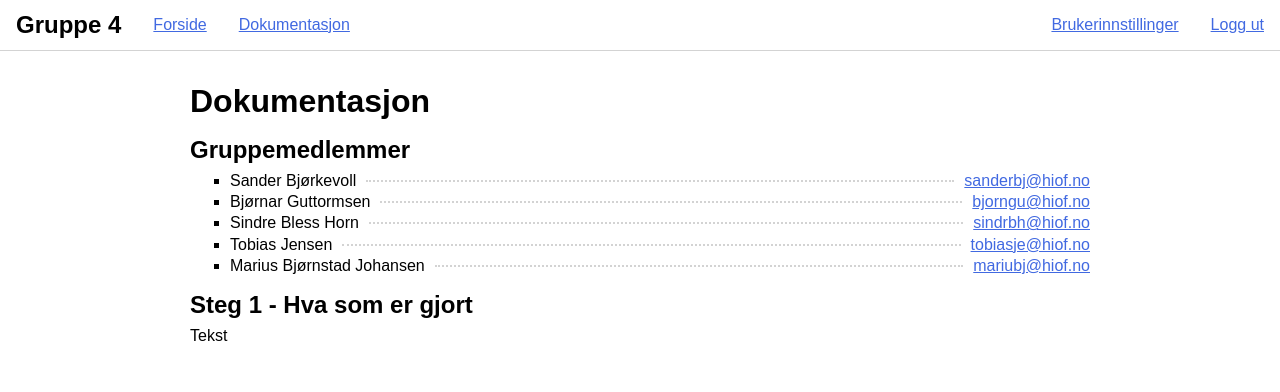
After one commit to sanderbjo/Datasikkerhet-i-utvikling-og-drift, a PHP site: page /documentation.php in a window 1280 px wide. The commit adds this page. Shown: the top 392 px of the page. Run offline with PHP 8.4, Linux system fonts and the light colour scheme; the visitor is signed in with stand-in values (Sample User, id 1).

Commit message:
Masse Endret tilbakemeldinger på formen i change-password.php slik at den er på lnje med andre former. Begynte på en side for dokumentasjon og la til en knapp på navbaren for den. Gjorde småendringer i foreleser.php og student.php slik at de blir stylet riktig og sikret noen queries for sql-injection.

```diff
--- a/css/style.css
+++ b/css/style.css
@@ -11,10 +11,24 @@ a {
     color: royalblue;
 }
 
+button {
+    cursor: pointer;
+}
+
 header {
     display: flex;
     justify-content: space-between;
     border-bottom: 1px lightgrey solid;
+}
+
+header h1 {
+    font-size: 1.5rem;
+    padding: 0 1rem;
+}
+
+header > div {
+    display: flex;
+    align-items: center;
 }
 
 header ul {
@@ -36,6 +50,8 @@ header button {
     border: none;
     padding: 1rem;
     font-size: 1em;
+    color: royalblue;
+    text-decoration-line: underline;
 }
 
 header a:hover,
@@ -47,7 +63,7 @@ header button:hover {
     display: flex;
     flex-direction: column;
     /*justify-content: center;*/
-    padding-top: 4rem;
+    padding-top: 2rem;
 }
 
 [class$="module"] {
@@ -90,15 +106,9 @@ header button:hover {
 }
 
 [class$="success"] {
-    color: lawngreen;
+    color: limegreen;
+    /*color: lawngreen;*/
     font-weight: bold;
-}
-
-[class$="module"] [class$="form"] div .line-form-error {
-    position: absolute;
-    left: calc(100% + 1rem);
-    bottom: 0;
-    width: max-content;
 }
 
 [class$="module"] > [class*="options"] > div {
@@ -114,5 +124,62 @@ header button:hover {
 }
 
 .wrapper {
-    padding: 2rem 4rem;
+    padding: 2rem;
 }
+
+.wrapper > section,
+.wrapper > article {
+    margin-left: auto;
+    margin-right: auto;
+    max-width: 900px;
+}
+
+article section {
+    margin-bottom: 1rem;
+}
+
+section h2,
+article h2 {
+    font-size: 2rem;
+    margin-bottom: 1rem;
+}
+
+article h3 {
+    font-size: 1.5rem;
+    margin-bottom: 0.5rem;
+}
+
+article > ul,
+article section > ul,
+article p {
+    margin-bottom: 0.5rem;
+}
+
+article ul > li {
+    margin-top: 0.2rem;
+}
+
+article ul > li > span {
+    display: flex;
+}
+
+article ul > li > span > span {
+    flex: 1;
+    display: flex;
+    align-items: center;
+}
+
+article ul > li > span > span:after {
+    content: '';
+    border-bottom: 2px dotted lightgrey;
+    flex:1;
+    margin: 0 10px;
+}
+
+ul.square {
+    padding-left: 40px;
+}
+ul.square > li {
+    list-style-type: square;
+    list-style-position: outside;
+}
--- /dev/null
+++ b/documentation.php
@@ -0,0 +1,46 @@
+<?php
+session_start();
+?>
+<!DOCTYPE html>
+<html lang="nb">
+
+<head>
+    <meta charset="UTF-8">
+    <meta name="viewport" content="width=device-width, initial-scale=1.0">
+    <title>Dokumentasjon</title>
+    <link rel="stylesheet" href="/css/style.css">
+</head>
+
+<body>
+
+<?php
+require_once "modules/header.php";
+?>
+
+<main>
+    <div class="wrapper">
+        <article>
+            <h2>Dokumentasjon</h2>
+            <section>
+                <h3>Gruppemedlemmer</h3>
+                <ul class="square">
+                    <li><span><span>Sander Bjørkevoll</span> <a href="mailto:sanderbj@hiof.no">sanderbj@hiof.no</a></span></li>
+                    <li><span><span>Bjørnar Guttormsen</span> <a href="mailto:bjorngu@hiof.no">bjorngu@hiof.no</a></span></li>
+                    <li><span><span>Sindre Bless Horn</span> <a href="mailto:sindrbh@hiof.no">sindrbh@hiof.no</a></span></li>
+                    <li><span><span>Tobias Jensen</span> <a href="mailto:tobiasje@hiof.no">tobiasje@hiof.no</a></span></li>
+                    <li><span><span>Marius Bjørnstad Johansen</span> <a href="mailto:mariubj@hiof.no">mariubj@hiof.no</a></span></li>
+                </ul>
+            </section>
+            <section>
+                <h3>Steg 1 - Hva som er gjort</h3>
+                <p>
+                    Tekst
+                </p>
+            </section>
+        </article>
+    </div>
+</main>
+
+</body>
+
+</html>
--- a/modules/header-modules/nav-prof.php
+++ b/modules/header-modules/nav-prof.php
@@ -1,3 +1 @@
-<ul>
-    <li><a href="foreleser.php">Forside</a></li>
-</ul>
+<li><a href="foreleser.php">Forside</a></li>
--- a/modules/header-modules/nav-student.php
+++ b/modules/header-modules/nav-student.php
@@ -1,3 +1 @@
-<ul>
-    <li><a href="/student.php">Forside</a></li>
-</ul>
+<li><a href="/student.php">Forside</a></li>
--- a/modules/header.php
+++ b/modules/header.php
@@ -1,5 +1,8 @@
 <header>
+    <div>
+        <h1>Gruppe 4</h1>
         <nav>
+            <ul>
                 <?php
                 if (isset($_SESSION["loggedIn"]) && $_SESSION["loggedIn"] === true) {
                     if ($_SESSION["role"] === 1)
@@ -8,7 +11,10 @@
                         require_once "header-modules/nav-student.php";
                 }
                 ?>
+                <li><a href="/documentation.php">Dokumentasjon</a></li>
+            </ul>
         </nav>
+    </div>
     <div class="user-options">
         <?php
         if (!isset($_SESSION["loggedIn"]) || $_SESSION["loggedIn"] !== true)
--- a/register-lecturer.php
+++ b/register-lecturer.php
@@ -119,7 +119,8 @@ require_once "modules/header.php";
                 </div>
                 <div class="register-form-subject-pin">
                     <label for="subject-pin">Emnepinkode</label>
-                    <input type="text" name="pin_code" maxlength="4" id="subject-pin">
+                    <input type="text" name="pin_code" id="subject-pin" inputmode="numeric"
+                           minlength="4" maxlength="4" oninput="this.value = this.value.replace(/[^0-9]/g, '');">
                 </div>
                 <div class="form-submit">
                     <button>Registrer</button>
```
Also changed, not shown: change-password.php (+21 -24 lines), foreleser.php (+17 -16 lines), student.php (+10 -6 lines), user-settings.php (+6 -3 lines). Lines whose indentation alone changed are shown as unchanged.
